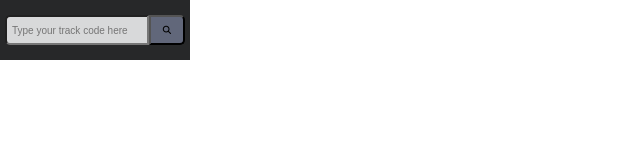
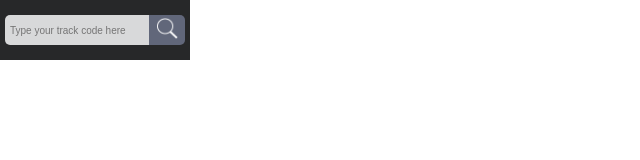
Before and after one commit to brisolarag/ChromeTrack, a browser extension: page index.html in a window 1280 px wide. Shown: the full height of the page, 0-640 px from the left. Drawn offline with Linux system fonts and the light colour scheme.

Commit message:
terminando as mudancas visuais iniciais

```diff
--- a/index.html
+++ b/index.html
@@ -9,7 +9,7 @@
     <div class="container">
         <div class="inputs">
             <input type="text" class="track" placeholder="Type your track code here">
-            <button class="track-btn"><i class="fa-solid fa-magnifying-glass fa-2xs" style="color: #000000;"></i></button>
+            <button class="track-btn"><img src="assets/icon-lupa.png" alt="lupa-img"></button>
         </div>
     </div>
 
--- a/style.css/original_page.css
+++ b/style.css/original_page.css
@@ -26,10 +26,31 @@
     border-radius: 5px 0 0 5px;
     color: #61677A;
     padding-left: 5px;
+    border: none;
+}
+.track:focus {
+    outline: none;
 }
 
 .track-btn {
     background-color: #61677A;
     border-radius: 0 5px 5px 0;
+    border: none;
 
 }
+
+.track-btn img {
+    width: 100%;
+    height: 80%;
+}
+
+.track-btn ,.track-btn img {
+    cursor: pointer;
+}
+
+.track-btn:active {
+    background-color: #3e424f;
+}
+.track-btn img:active {
+    background-color: #3e424f;
+}
```
Also changed, not shown: README.md, assets/icon-lupa.png (added), assets/icon-lupa2.png (added), manifest.json.
